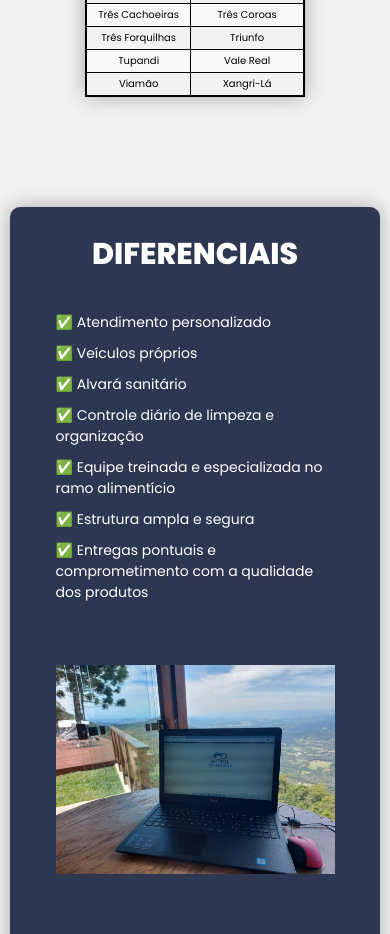
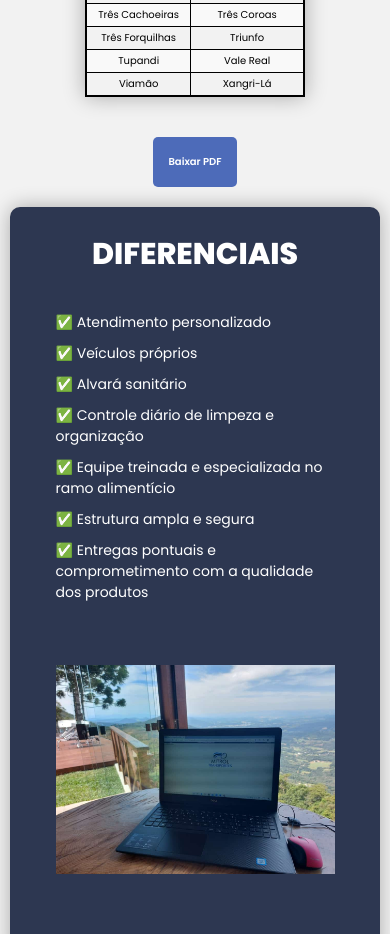
Before and after one commit to euAlexandreD/mitrol_transportes, a plain HTML site: page index.html in a window 390 px wide. Shown: the part 4317-5251 px from the top of the page. Drawn offline with nearby package versions, Linux system fonts and the light colour scheme.

Commit message:
ajustado boatao do download

```diff
--- a/styles/styles.css
+++ b/styles/styles.css
@@ -1756,7 +1756,7 @@ footer {
     border-radius: 5px;
     border: none;
     cursor: pointer;
-    margin-right: 1110px;
+
     padding: 15px;
   }
 
```
